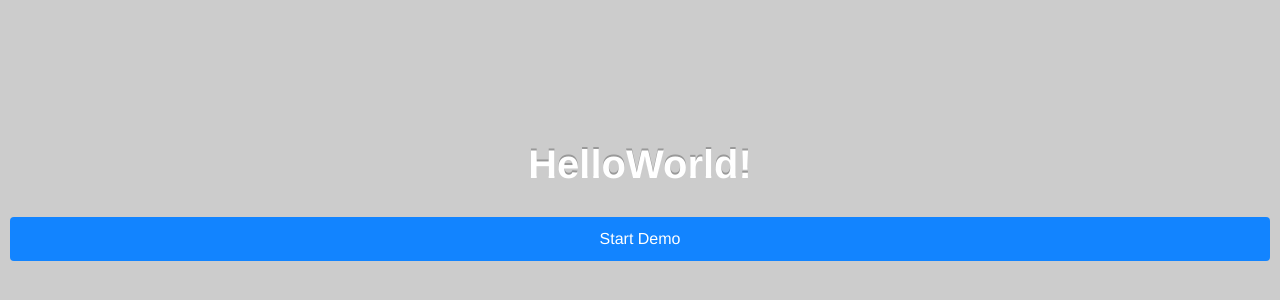
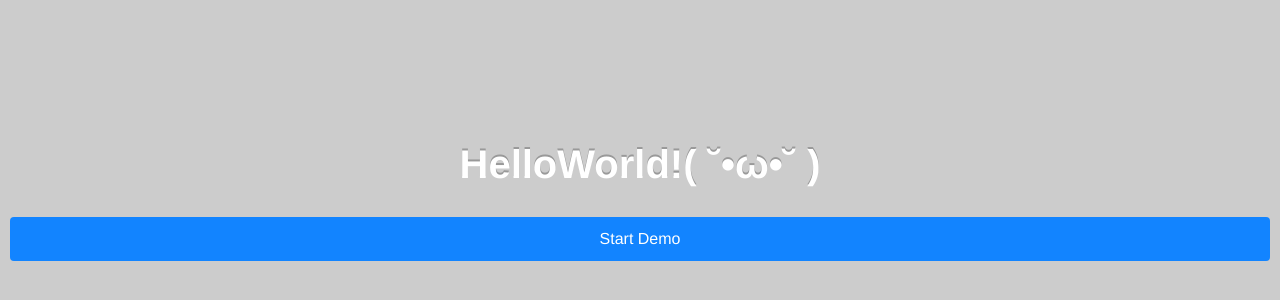
Before and after one commit to dsrdlab/test2, a website: page www/index.html in a window 1280 px wide. Shown: the part 68-368 px from the top of the page. Drawn offline with Linux system fonts and the light colour scheme.

Commit message:
\( ˘•ω•˘ \)

```diff
--- a/www/index.html
+++ b/www/index.html
@@ -17,7 +17,7 @@
 </head>
 <body>
 
-    <h1>HelloWorld!</h1>
+    <h1>HelloWorld!( ˘•ω•˘ )</h1>
     <a class="button--large" href="phonegap-demo.html">Start Demo</a>
 
 </body>
```
